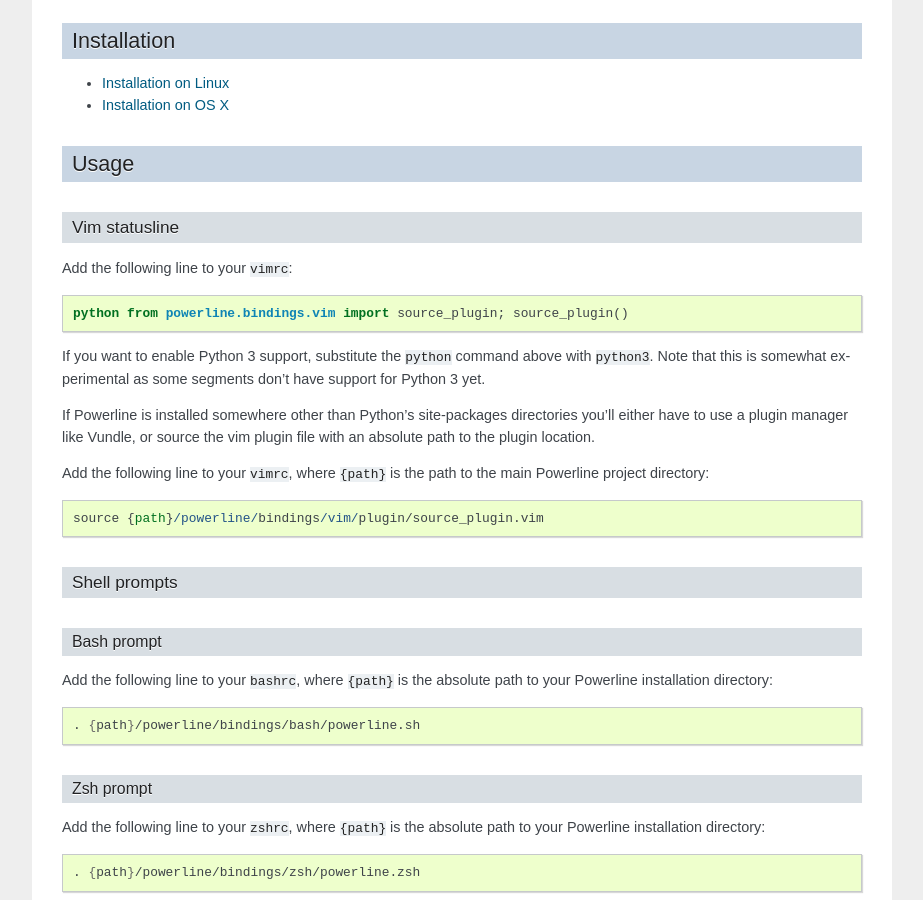
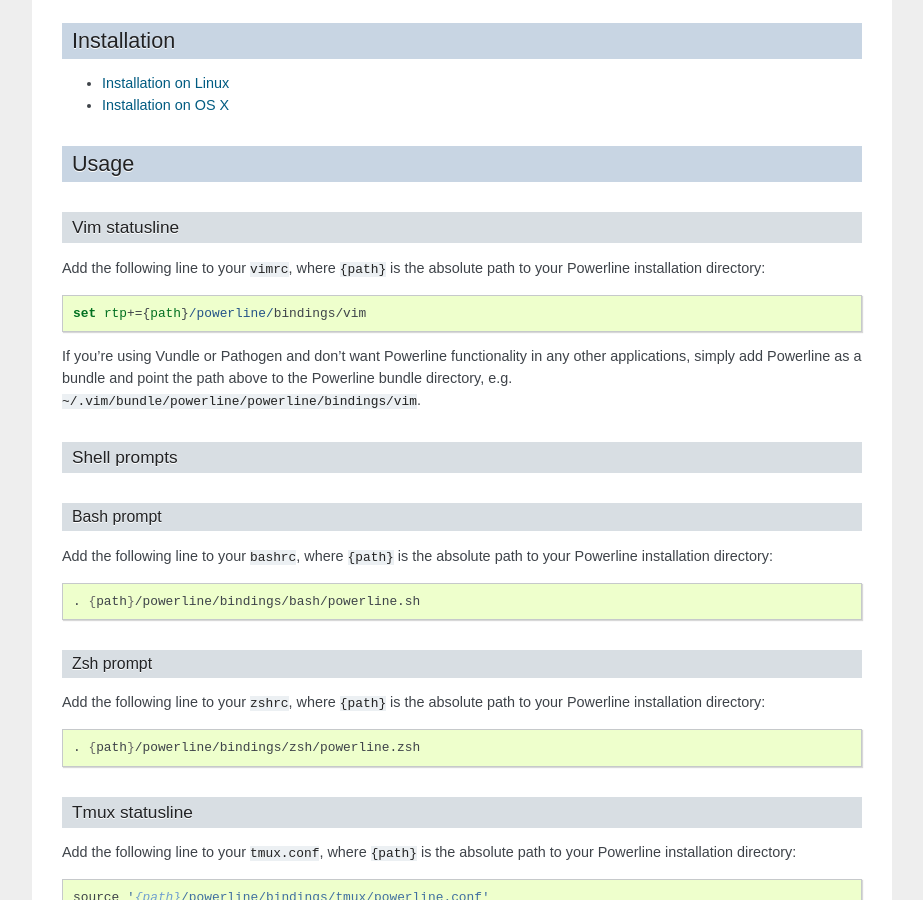
Before and after one commit to someyooyo/someyooyo, a Sphinx documentation site: the page built from docs/source/overview.rst, in a window 1280 px wide and 900 px high, scrolled down 1249 px. Shown: the whole window, without its empty margins (198-1121 px from the left). Built offline with Sphinx 7.4.7, drawn with Linux system fonts in a browser that asks for light colours.

Commit message:
Improve vim plugin loading
Several of the plugin loading methods have been joined into one plugin
file that will be loaded by updating the runtimepath. More informative
error messages will be displayed if Python support is missing or if the
module import fails.

Note that this commit will break existing plugin loading, the new
method with updating the runtimepath will be required.

Closes #156.
Closes #181.

```diff
--- a/docs/source/overview.rst
+++ b/docs/source/overview.rst
@@ -83,26 +83,17 @@ Usage
 Vim statusline
 --------------
 
-Add the following line to your :file:`vimrc`:
+Add the following line to your :file:`vimrc`, where ``{path}`` is the
+absolute path to your Powerline installation directory:
 
 .. code-block:: vim
 
-   python from powerline.bindings.vim import source_plugin; source_plugin()
+   set rtp+={path}/powerline/bindings/vim
 
-If you want to enable Python 3 support, substitute the ``python`` command
-above with ``python3``. Note that this is somewhat experimental as some
-segments don't have support for Python 3 yet.
-
-If Powerline is installed somewhere other than Python's site-packages
-directories you'll either have to use a plugin manager like Vundle, or
-source the vim plugin file with an absolute path to the plugin location.
-
-Add the following line to your :file:`vimrc`, where ``{path}`` is the path
-to the main Powerline project directory:
-
-.. code-block:: vim
-
-   source {path}/powerline/bindings/vim/plugin/source_plugin.vim
+If you're using Vundle or Pathogen and don't want Powerline functionality in
+any other applications, simply add Powerline as a bundle and point the path
+above to the Powerline bundle directory, e.g.
+``~/.vim/bundle/powerline/powerline/bindings/vim``.
 
 Shell prompts
 -------------
@@ -128,7 +119,7 @@ absolute path to your Powerline installation directory:
    . {path}/powerline/bindings/zsh/powerline.zsh
 
 Tmux statusline
-^^^^^^^^^^^^^^^
+---------------
 
 Add the following line to your :file:`tmux.conf`, where ``{path}`` is the
 absolute path to your Powerline installation directory::
@@ -136,7 +127,7 @@ absolute path to your Powerline installation directory::
    source '{path}/powerline/bindings/tmux/powerline.conf'
 
 IPython prompt
-^^^^^^^^^^^^^^
+--------------
 
 For IPython<0.11 add the following lines to your
 :file:`.ipython/ipy_user_conf.py`::
```
Also changed, not shown: 4 other files.
